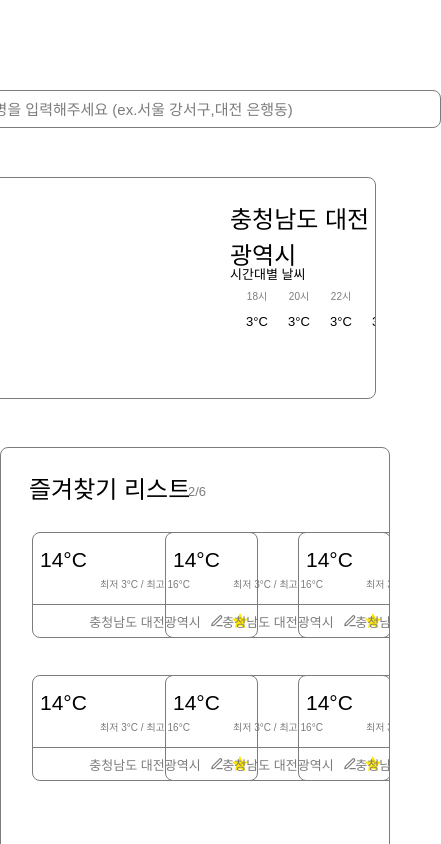
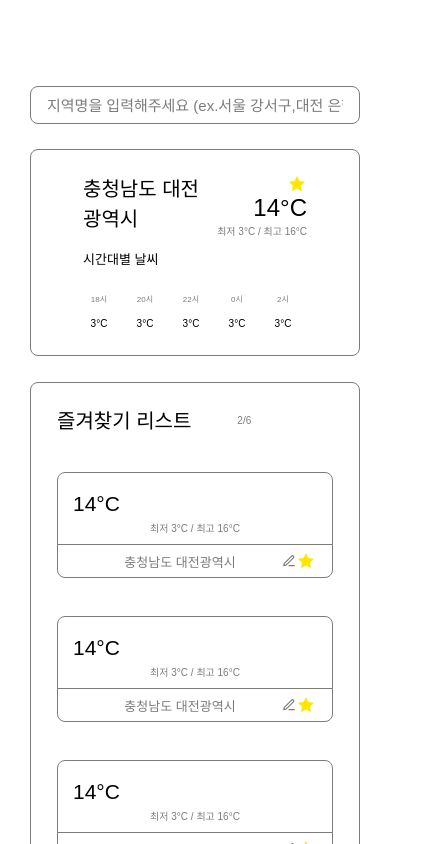
Before and after one commit to x0gux/realteeth_assignment, a React (Vite) app: page / in a window 390 px wide. Shown: the top 844 px of the page, 441 px wide, since content can reach past the window. Built offline with nearby package versions, Linux system fonts and the light colour scheme.

Commit message:
feat : 모바일 버전 퍼블리싱

```diff
--- a/src/entities/bookmark/ui/BookmarkCard.tsx
+++ b/src/entities/bookmark/ui/BookmarkCard.tsx
@@ -14,16 +14,16 @@ export const BookmarkCard = ({
   maxTemp,
 }: BookmarkCardProps) => {
   return (
-    <div className="relative border border-[#7c7c7c] border-solid h-[106px] w-[226px] overflow-hidden rounded-[8px]">
+    <div className="relative border border-[#7c7c7c] border-solid h-[106px] w-full md:w-[226px] overflow-hidden rounded-[8px]">
       {/* Current Temp */}
-      <div className="absolute left-[7px] top-[16px]">
+      <div className="absolute left-[15px] md:left-[7px] top-[20px] md:top-[16px]">
         <span className="font-['Pretendard:SemiBold',sans-serif] text-[21px] leading-none text-black">
           {currentTemp}°C
         </span>
       </div>
 
       {/* Min/Max Temp */}
-      <p className="absolute w-full text-center font-['Pretendard:Light',sans-serif] text-[#7c7c7c] text-[10px] top-[44px] left-0">
+      <p className="absolute w-full text-center font-['Pretendard:Light',sans-serif] text-[#7c7c7c] text-[10px] top-[48px] md:top-[44px] left-0">
         최저 {minTemp}°C / 최고 {maxTemp}°C
       </p>
 
@@ -31,12 +31,12 @@ export const BookmarkCard = ({
       <div className="absolute border-t border-[#7c7c7c] border-solid h-px w-full left-0 top-[71px]" />
 
       {/* Location Name */}
-      <p className="absolute w-full text-center font-['Pretendard:Light',sans-serif] text-[#7c7c7c] text-[13px] top-[80px] left-0">
-        {locationName}
+      <p className="absolute w-full flex justify-center font-['Pretendard:Light',sans-serif] text-[#7c7c7c] text-[13px] top-[80px] left-0">
+        <span className="md:ml-0 md:mr-0 mr-[40px] pl-[10px]">{locationName}</span>
       </p>
 
       {/* Icons */}
-      <div className="absolute left-[177px] top-[81px] w-[14px] h-[14px] cursor-pointer">
+      <div className="absolute right-[36px] md:right-[35px] top-[81px] w-[14px] h-[14px] cursor-pointer">
         {/* Pencil SVG placeholder */}
         <svg xmlns="http://www.w3.org/2000/svg" viewBox="0 0 24 24" fill="none" stroke="currentColor" strokeWidth="2" strokeLinecap="round" strokeLinejoin="round" className="w-full h-full text-[#7c7c7c]">
           <path d="M12 20h9"></path>
@@ -44,7 +44,7 @@ export const BookmarkCard = ({
         </svg>
       </div>
 
-      <div className="absolute left-[197px] top-[78px] w-[20px] h-[20px]">
+      <div className="absolute right-[16px] md:right-[9px] top-[78px] w-[20px] h-[20px]">
         <StarIcon />
       </div>
     </div>
--- a/src/entities/weather/ui/WeatherForecastCard.tsx
+++ b/src/entities/weather/ui/WeatherForecastCard.tsx
@@ -23,50 +23,74 @@ export const WeatherForecastCard = ({
   isBookmarked = true,
 }: WeatherForecastCardProps) => {
   return (
-    <div className="relative border border-[#7c7c7c] border-solid h-[222px] w-full max-w-[1308px] overflow-hidden rounded-[8px]">
-      {/* Location Area */}
-      <div className="absolute left-[243px] top-[24px]">
+    <div className="relative border border-[#7c7c7c] border-solid flex flex-col md:block w-full max-w-[1308px] overflow-hidden rounded-[8px] px-[52px] py-[24px] md:p-0 md:h-[222px]">
+
+      {/* Mobile Top Row: Name + Star + Current Temp */}
+      <div className="flex justify-between items-start md:hidden w-full mb-[24px]">
+        <div>
+          <h2 className="font-['Pretendard:SemiBold',sans-serif] text-[20px] text-black">
+            {locationName}
+          </h2>
+          <p className="font-['Pretendard:Light',sans-serif] text-[13px] text-black mt-[16px]">
+            시간대별 날씨
+          </p>
+        </div>
+        <div className="flex flex-col items-end">
+          {isBookmarked && <span className="mb-[2px]"><StarIcon /></span>}
+          <span className="font-['Pretendard:SemiBold',sans-serif] text-[24px] leading-none mb-[4px]">
+            {currentTemp}°C
+          </span>
+          <p className="font-['Pretendard:Light',sans-serif] text-[#7c7c7c] text-[10px] whitespace-nowrap">
+            최저 {minTemp}°C / 최고 {maxTemp}°C
+          </p>
+        </div>
+      </div>
+
+      {/* Desktop Location Area */}
+      <div className="hidden md:block absolute left-[243px] top-[24px]">
         <h2 className="font-['Pretendard:SemiBold',sans-serif] text-[24px] text-black">
           {locationName}
         </h2>
       </div>
 
+      {/* Desktop Star */}
       {isBookmarked && (
-        <div className="absolute left-[449px] top-[29px]">
+        <div className="hidden md:block absolute left-[449px] top-[29px]">
           <StarIcon />
         </div>
       )}
 
-      {/* Hourly Title */}
-      <p className="absolute font-['Pretendard:Light',sans-serif] text-[13px] text-black left-[243px] top-[87px]">
+      {/* Desktop Hourly Title */}
+      <p className="hidden md:block absolute font-['Pretendard:Light',sans-serif] text-[13px] text-black left-[243px] top-[87px]">
         시간대별 날씨
       </p>
 
-      {/* Hourly Data Grid */}
-      <div className="absolute top-[111px] left-[254px] flex gap-[10px]">
+      {/* Desktop Current Temp */}
+      <div className="hidden md:block absolute left-[964px] top-[86px]">
+         <span className="font-['Pretendard:SemiBold',sans-serif] text-[34px] leading-none">
+           {currentTemp}°C
+         </span>
+      </div>
+
+      {/* Desktop Min / Max Temp */}
+      <p className="hidden md:block absolute font-['Pretendard:Light',sans-serif] text-[#7c7c7c] text-[13px] left-[1011px] top-[129px] -translate-x-1/2 whitespace-nowrap">
+        최저 {minTemp}°C / 최고 {maxTemp}°C
+      </p>
+
+      {/* Hourly Data Grid (Scrollable on Mobile, Absolute on Desktop) */}
+      <div className="flex gap-[14px] md:gap-[10px] md:absolute md:top-[111px] md:left-[254px] overflow-x-auto w-full md:w-auto [&::-webkit-scrollbar]:hidden">
         {hourlyForecasts.map((forecast, idx) => (
-          <div key={idx} className="flex flex-col items-center min-w-[32px]">
-            <p className="font-['Pretendard:Light',sans-serif] text-[10px] text-[#7c7c7c] whitespace-nowrap">
+          <div key={idx} className="flex flex-col items-center min-w-[32px] shrink-0">
+            <p className="font-['Pretendard:Light',sans-serif] text-[8px] md:text-[10px] text-[#7c7c7c] whitespace-nowrap">
               {forecast.time}
             </p>
-            <p className="font-['Pretendard:Light',sans-serif] text-[13px] text-black whitespace-nowrap mt-[8px]">
+            <p className="font-['Pretendard:Light',sans-serif] text-[10px] md:text-[13px] text-black whitespace-nowrap mt-[10px] md:mt-[8px]">
               {forecast.temp}°C
             </p>
           </div>
         ))}
       </div>
 
-      {/* Current Temp */}
-      <div className="absolute left-[964px] top-[86px]">
-         <span className="font-['Pretendard:SemiBold',sans-serif] text-[34px] leading-none">
-           {currentTemp}°C
-         </span>
-      </div>
-
-      {/* Min / Max Temp */}
-      <p className="absolute font-['Pretendard:Light',sans-serif] text-[#7c7c7c] text-[13px] left-[1011px] top-[129px] -translate-x-1/2 whitespace-nowrap">
-        최저 {minTemp}°C / 최고 {maxTemp}°C
-      </p>
     </div>
   );
 };
--- a/src/features/bookmark/ui/BookmarkList.tsx
+++ b/src/features/bookmark/ui/BookmarkList.tsx
@@ -16,21 +16,19 @@ interface BookmarkListProps {
 
 export const BookmarkList = ({ bookmarks, currentCount, maxCount }: BookmarkListProps) => {
   return (
-    <div className="relative border border-[#7c7c7c] border-solid h-[472px] w-full max-w-[826px] overflow-hidden rounded-[8px] bg-white">
+    <div className="relative border border-[#7c7c7c] border-solid w-full max-w-[826px] overflow-hidden rounded-[8px] bg-white px-[26px] py-[23px] md:px-0 md:py-0 md:h-[472px]">
       {/* Title */}
-      <div className="absolute left-[28px] top-[24px]">
-        <h2 className="font-['Pretendard:SemiBold',sans-serif] text-[24px] text-black">
+      <div className="flex items-center gap-[46px] mb-[36px] md:mb-0 md:absolute md:left-[28px] md:top-[24px]">
+        <h2 className="font-['Pretendard:SemiBold',sans-serif] text-[20px] md:text-[24px] text-black">
           즐겨찾기 리스트
         </h2>
+        <p className="font-['Pretendard:Light',sans-serif] text-[#7c7c7c] text-[10px] md:text-[13px] whitespace-nowrap md:absolute md:left-[196px] md:top-[10px] md:-translate-x-1/2">
+          {currentCount}/{maxCount}
+        </p>
       </div>
 
-      {/* Count Tracker */}
-      <p className="absolute left-[196px] top-[34px] -translate-x-1/2 font-['Pretendard:Light',sans-serif] text-[#7c7c7c] text-[13px] whitespace-nowrap">
-        {currentCount}/{maxCount}
-      </p>
-
       {/* Grid of Bookmark Cards */}
-      <div className="absolute top-[84px] left-[31px] grid grid-cols-3 gap-x-[42px] gap-y-[37px]">
+      <div className="flex flex-col gap-y-[38px] md:absolute md:top-[84px] md:left-[31px] md:grid md:grid-cols-3 md:gap-x-[42px] md:gap-y-[37px]">
         {bookmarks.map((bookmark) => (
           <BookmarkCard
             key={bookmark.id}
--- a/src/shared/ui/Input.tsx
+++ b/src/shared/ui/Input.tsx
@@ -7,7 +7,7 @@ interface InputProps extends InputHTMLAttributes<HTMLInputElement> {
 export const Input = ({ className = '', ...props }: InputProps) => {
   return (
     <input
-      className={`border border-[#7c7c7c] border-solid h-[38px] rounded-[8px] px-4 font-['Pretendard:Light',sans-serif] text-[15px] text-[#7c7c7c] outline-none placeholder-[#7c7c7c] focus:border-black transition-colors min-w-[492px] ${className}`}
+      className={`border border-[#7c7c7c] border-solid h-[38px] rounded-[8px] px-4 font-['Pretendard:Light',sans-serif] text-[15px] text-[#7c7c7c] outline-none placeholder-[#7c7c7c] focus:border-black transition-colors w-full max-w-[492px] ${className}`}
       {...props}
     />
   );
--- a/src/widget/home-dashboard/ui/HomeDashboardWidget.tsx
+++ b/src/widget/home-dashboard/ui/HomeDashboardWidget.tsx
@@ -23,21 +23,16 @@ const INITIAL_BOOKMARKS = [
 
 export const HomeDashboardWidget = () => {
   return (
-    <div className="w-full h-full min-h-screen bg-white relative">
-      {/*
-        The top search bar.
-        In Figma: top 90px, horizontally centered (left 42.86% base approx + some offset)
-        We'll use absolute positioning aligned with Figma, or standard flex if preferred.
-        Using absolute to closely match Figma's exact overlay.
-      */}
-      <div className="absolute top-[90px] w-full flex justify-center">
-        <SearchBar />
+    <div className="w-full min-h-screen bg-white relative flex flex-col items-center pt-[86px] md:pt-[90px] px-[30px] md:px-0">
+
+      {/* The top search bar. */}
+      <div className="w-full flex justify-center mb-[25px] md:mb-0 md:absolute md:top-[90px]">
+        <SearchBar placeholder="지역명을 입력해주세요 (ex.서울 강서구,대전 은행동)" />
       </div>
 
       {/* Main Weather Card */}
-      <div className="absolute top-[177px] w-full flex justify-center left-[-14px]">
-        {/* left -14px is from figma data-node-id="9:290" */}
-        <div className="w-[1308px] h-[222px]">
+      <div className="w-full flex justify-center md:absolute md:top-[177px] mb-[26px] md:mb-0">
+        <div className="w-full md:w-[1308px] md:h-[222px]">
           <WeatherForecastCard
             locationName="충청남도 대전광역시"
             currentTemp={14}
@@ -49,8 +44,8 @@ export const HomeDashboardWidget = () => {
       </div>
 
       {/* Bookmark List Overlay */}
-      <div className="absolute top-[447px] w-full flex justify-center">
-        <div className="w-[826px] h-[472px]">
+      <div className="w-full flex justify-center md:absolute md:top-[447px]">
+        <div className="w-full md:w-[826px]">
           <BookmarkList
             bookmarks={INITIAL_BOOKMARKS}
             currentCount={2}
```
Also changed, not shown: public/4a412b411a66dd53076fea6d868e36cfd60e4601.svg (added).
